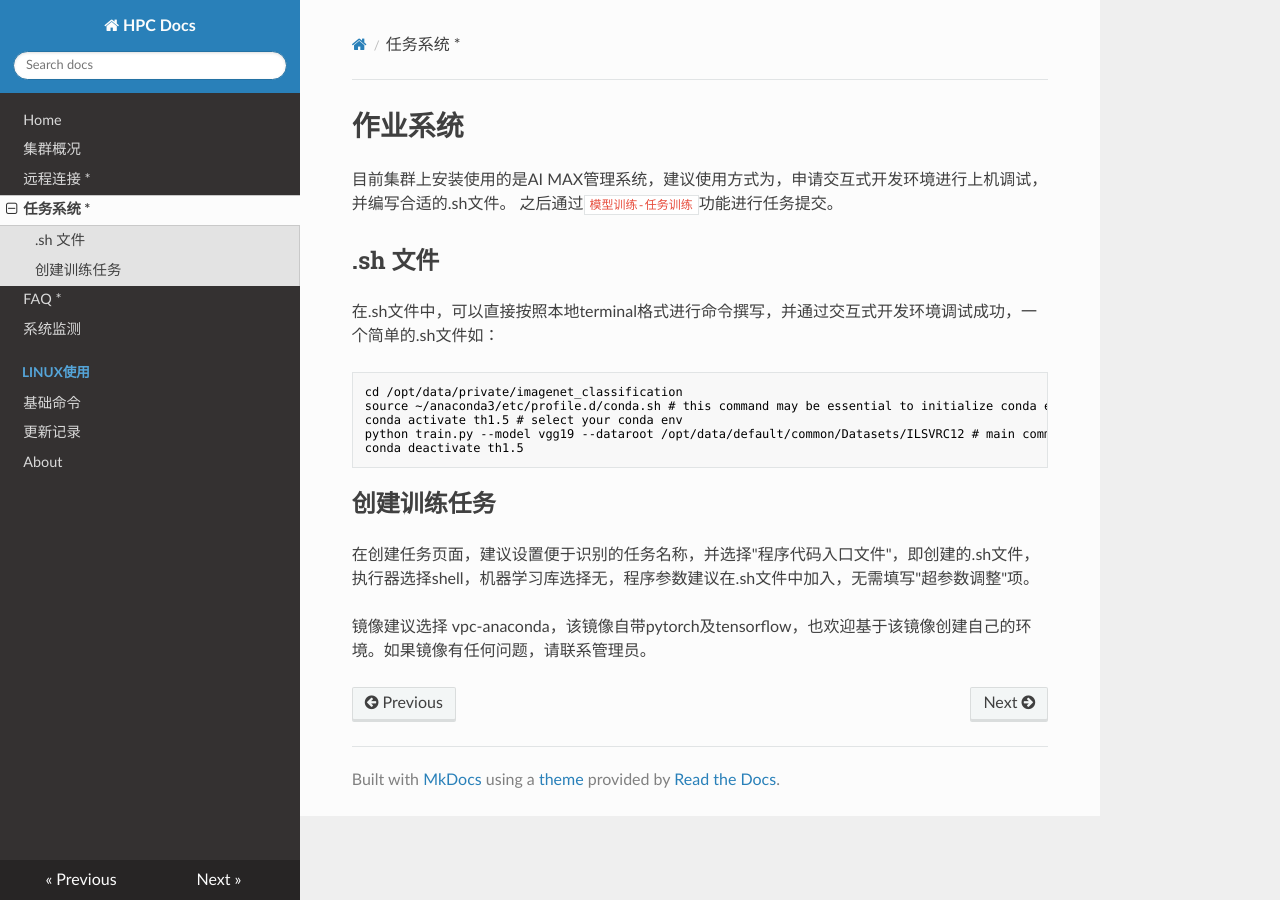
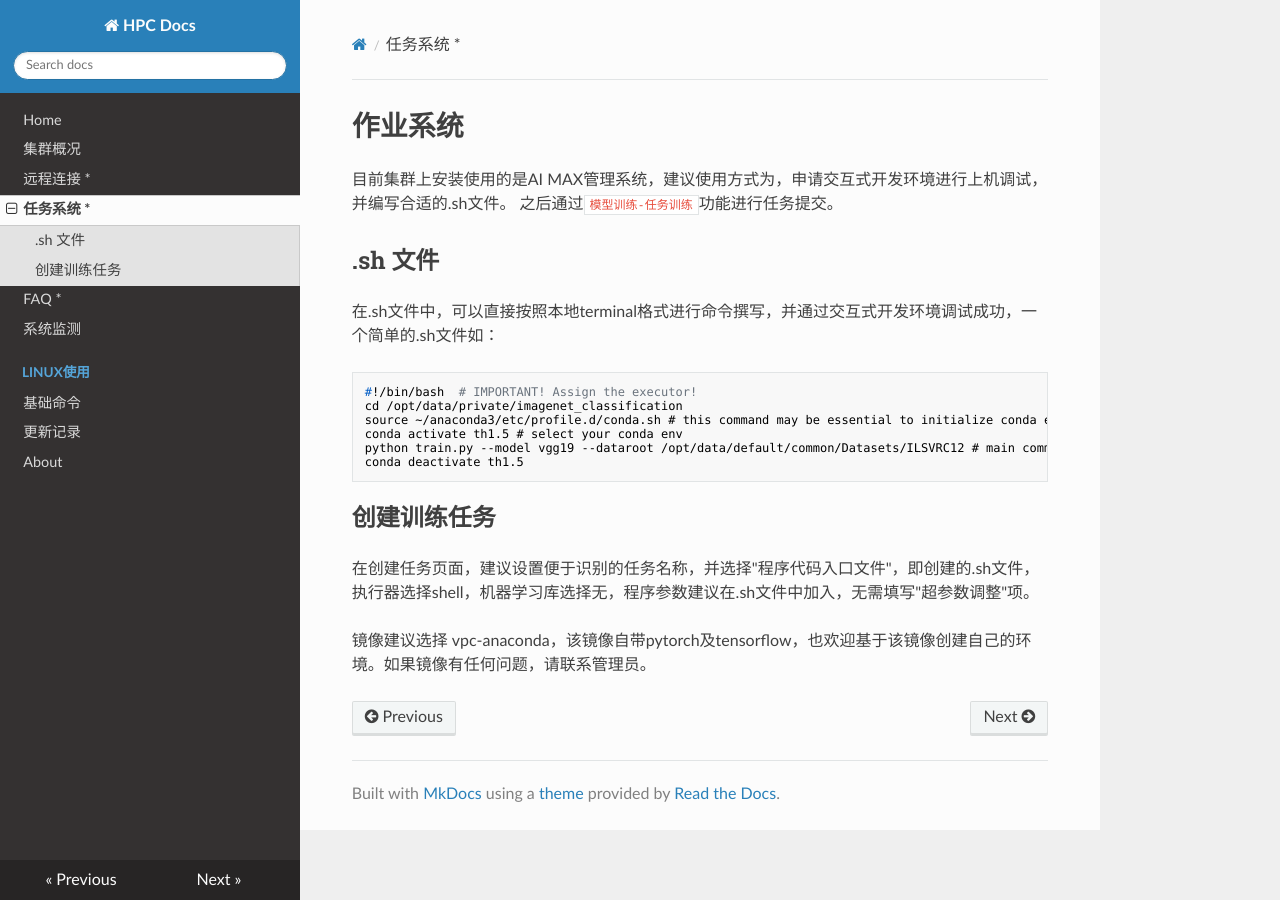
Before and after one commit to SSRheart/HPC_wiki_docs, an MkDocs documentation site: the page built from docs/jobs.md, in a window 1280 px wide. Built offline with MkDocs 1.6.1, drawn with Linux system fonts in a browser that asks for light colours; nearby versions of some CDN libraries; old or Windows-style settings are respelled for this version of MkDocs.

Commit message:
#!/bin/bash in bash file

````diff
--- a/docs/jobs.md
+++ b/docs/jobs.md
@@ -7,6 +7,7 @@
 ## .sh 文件
 在.sh文件中，可以直接按照本地terminal格式进行命令撰写，并通过交互式开发环境调试成功，一个简单的.sh文件如：
 ```shell
+#!/bin/bash  # IMPORTANT! Assign the executor!
 cd /opt/data/private/imagenet_classification
 source ~/anaconda3/etc/profile.d/conda.sh # this command may be essential to initialize conda env list in child bash process
 conda activate th1.5 # select your conda env
````
